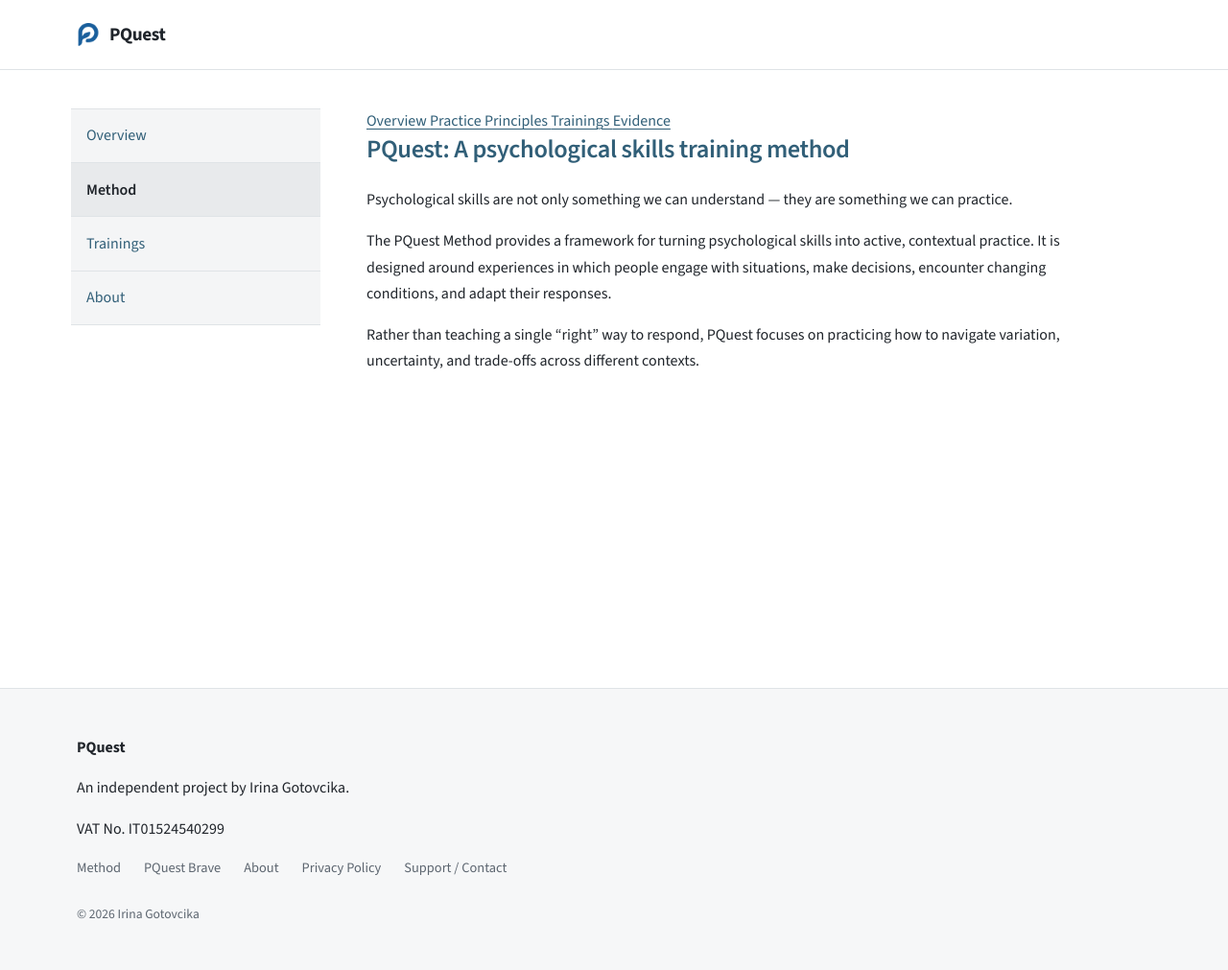
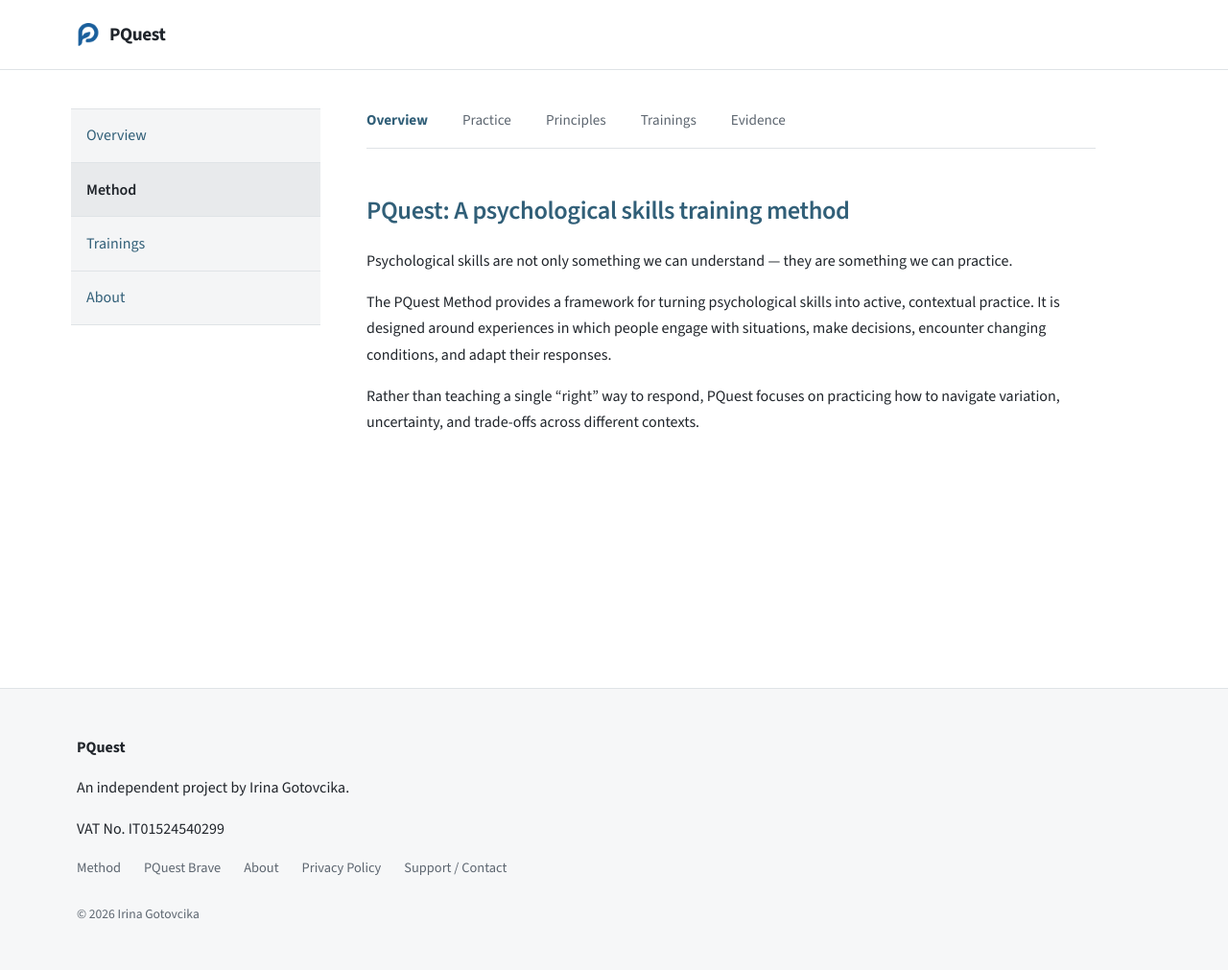
Before and after one commit to irinagotovcika/pquest.eu, a Jekyll site: the page built from method/index.md, in a window 1280 px wide. Shown: the whole page at 96% size. Built offline with Jekyll 4.4.1, drawn with Linux system fonts in a browser that asks for light colours.

Commit message:
Update index.md

```diff
--- a/method/index.md
+++ b/method/index.md
@@ -26,24 +26,24 @@ description: The PQuest Method provides a framework for active, contextual pract
 
   <main class="page-content">
 
-    <nav class="method-nav" aria-label="PQuest Method sections">
-      <a class="method-nav-link active" href="{{ '/method/' | relative_url }}">
+    <nav class="section-nav" aria-label="PQuest Method sections">
+      <a class="section-nav-link active" href="{{ '/method/' | relative_url }}">
         Overview
       </a>
 
-      <a class="method-nav-link" href="{{ '/method/practice/' | relative_url }}">
+      <a class="section-nav-link" href="{{ '/method/practice/' | relative_url }}">
         Practice
       </a>
 
-      <a class="method-nav-link" href="{{ '/method/principles/' | relative_url }}">
+      <a class="section-nav-link" href="{{ '/method/principles/' | relative_url }}">
         Principles
       </a>
 
-      <a class="method-nav-link" href="{{ '/method/trainings/' | relative_url }}">
+      <a class="section-nav-link" href="{{ '/method/trainings/' | relative_url }}">
         Trainings
       </a>
 
-      <a class="method-nav-link" href="{{ '/method/evidence/' | relative_url }}">
+      <a class="section-nav-link" href="{{ '/method/evidence/' | relative_url }}">
         Evidence
       </a>
     </nav>
```
